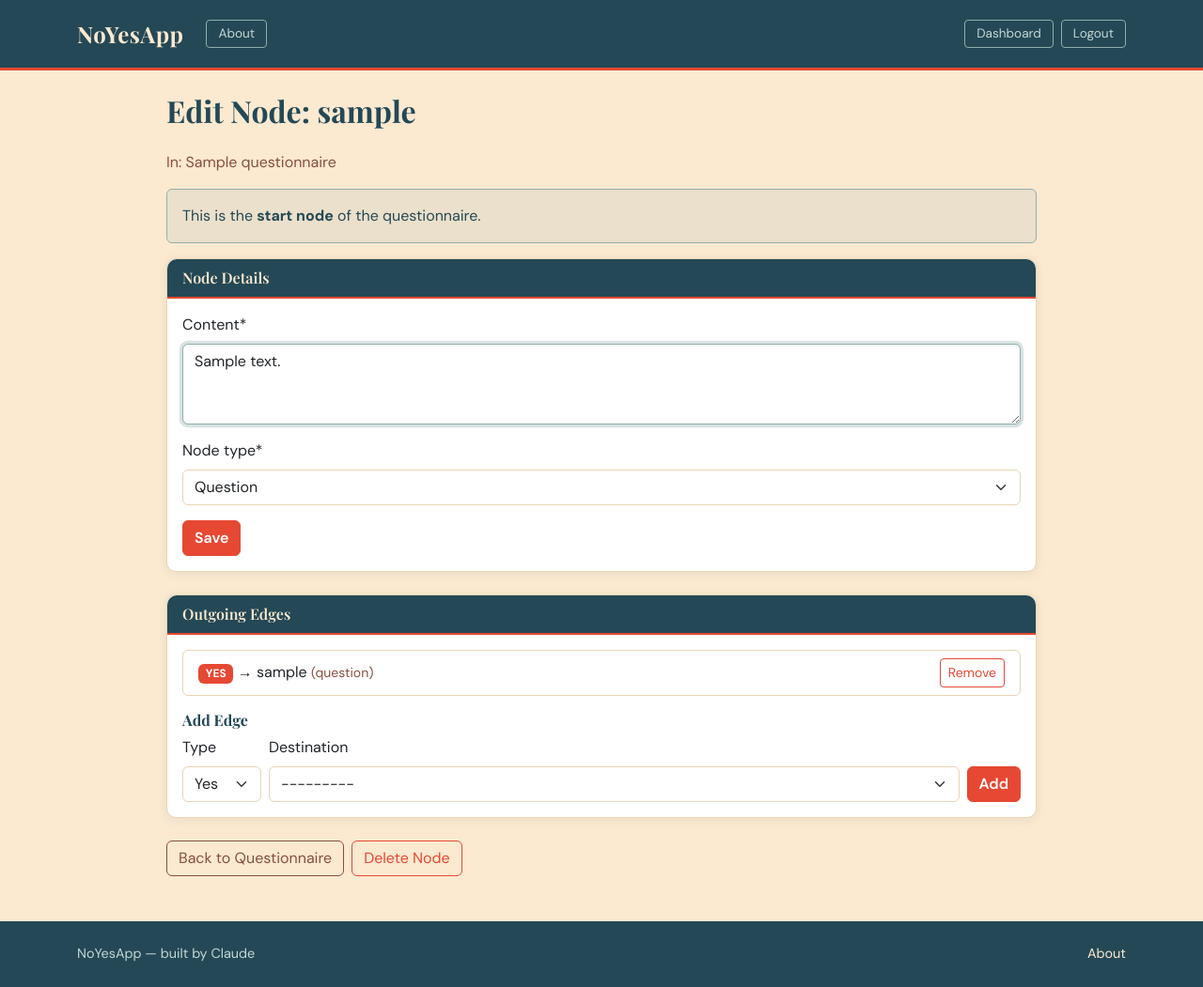
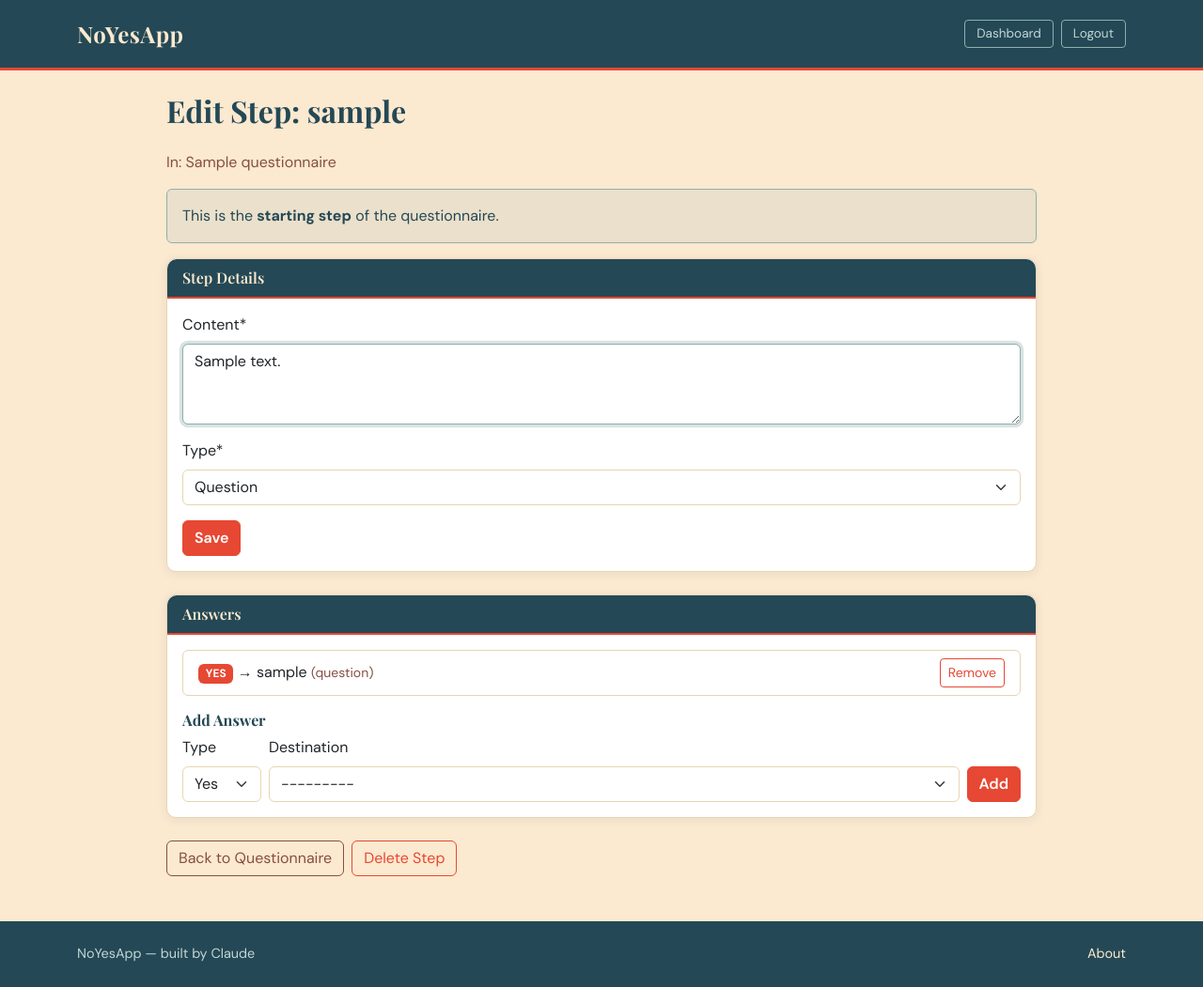
Before and after one commit to EmbeddedApprentice/NoYesApp, a Django app: a page that uses templates/base.html in a window 1280 px wide. Shown: the whole page at 94% size. Run offline with Django 5.2, Linux system fonts and the light colour scheme; a user stored in the database is signed in; tables that the repository leaves empty hold one stand-in row (values such as "Sample post"); some libraries are stand-ins or nearby versions.

Commit message:
feat: first site review changes
Rename UI terminology from nodes/edges to steps/answers, show terminal
node content with Done button before completion, and remove About link
from navbar (kept in footer).

Co-Authored-By: Claude Opus 4.6 <noreply@anthropic.com>

```diff
--- a/noyesapp/interfaces/http/forms.py
+++ b/noyesapp/interfaces/http/forms.py
@@ -77,6 +77,7 @@ class NodeForm(forms.ModelForm):  # type: ignore[type-arg]
     class Meta:
         model = Node
         fields = ("content", "node_type")
+        labels = {"node_type": "Type"}
         widgets = {
             "content": forms.Textarea(
                 attrs={"class": "form-control", "rows": 3, "autofocus": True}
--- a/noyesapp/interfaces/http/views.py
+++ b/noyesapp/interfaces/http/views.py
@@ -121,7 +121,7 @@ def start_questionnaire_view(
             request,
             "player/error.html",
             {
-                "message": "This questionnaire has no start node.",
+                "message": "This questionnaire has no starting step.",
             },
         )
 
@@ -226,14 +226,6 @@ def answer_node_view(
 
     record_answer_and_advance(session, node, answer_type, destination)
 
-    # If destination is terminal, mark complete and redirect to completion page
-    if destination.node_type == Node.NodeType.TERMINAL:  # pyright: ignore[reportUnknownMemberType]
-        complete_session(session)
-        return redirect(
-            "complete_questionnaire",
-            questionnaire_slug=questionnaire_slug,
-        )
-
     dest_slug: str = destination.slug  # pyright: ignore[reportUnknownMemberType, reportUnknownVariableType]
     return redirect(
         "play_node",
@@ -245,26 +237,47 @@ def answer_node_view(
 def complete_questionnaire_view(
     request: HttpRequest, questionnaire_slug: str
 ) -> HttpResponse:
-    """Show the completion page for a questionnaire."""
+    """Complete and show the completion page for a questionnaire."""
     questionnaire = get_questionnaire_by_slug(questionnaire_slug)
 
-    # Try to find the completed session to show the path
     user = request.user if request.user.is_authenticated else None
     session_key = request.session.session_key or ""
 
-    filters: dict[str, object] = {
+    from noyesapp.data.models import QuestionnaireSession
+
+    # On POST, complete the active session
+    if request.method == "POST":
+        active_filters: dict[str, object] = {
+            "questionnaire": questionnaire,
+            "is_complete": False,
+        }
+        if user is not None:
+            active_filters["user"] = user
+        else:
+            active_filters["session_key"] = session_key
+
+        active_session = (
+            QuestionnaireSession.objects.filter(**active_filters)
+            .order_by("-started_at")
+            .first()
+        )
+        if active_session is not None:
+            complete_session(active_session)
+
+    # Find the completed session to show the path
+    completed_filters: dict[str, object] = {
         "questionnaire": questionnaire,
         "is_complete": True,
     }
     if user is not None:
-        filters["user"] = user
+        completed_filters["user"] = user
     else:
-        filters["session_key"] = session_key
-
-    from noyesapp.data.models import QuestionnaireSession
+        completed_filters["session_key"] = session_key
 
     session = (
-        QuestionnaireSession.objects.filter(**filters).order_by("-completed_at").first()
+        QuestionnaireSession.objects.filter(**completed_filters)
+        .order_by("-completed_at")
+        .first()
     )
 
     responses: object = get_session_responses(session) if session else []
--- a/templates/base.html
+++ b/templates/base.html
@@ -27,11 +27,6 @@
                 <span class="navbar-toggler-icon"></span>
             </button>
             <div class="collapse navbar-collapse" id="navbarNav">
-                <ul class="navbar-nav me-auto">
-                    <li class="nav-item ms-2">
-                        <a class="btn btn-outline-light btn-sm" href="{% url 'about' %}">About</a>
-                    </li>
-                </ul>
                 <ul class="navbar-nav ms-auto align-items-center">
                     {% if user.is_authenticated %}
                     <li class="nav-item">
--- a/templates/editor/add_node.html
+++ b/templates/editor/add_node.html
@@ -1,18 +1,18 @@
 {% extends "base.html" %}
 {% load crispy_forms_tags %}
 
-{% block title %}Add Node — {{ questionnaire.title }} — NoYesApp{% endblock %}
+{% block title %}Add Step — {{ questionnaire.title }} — NoYesApp{% endblock %}
 
 {% block content %}
 <div class="row justify-content-center">
     <div class="col-md-8">
-        <h2 class="mb-4">Add Node to {{ questionnaire.title }}</h2>
+        <h2 class="mb-4">Add Step to {{ questionnaire.title }}</h2>
 
         <form method="post">
             {% csrf_token %}
             {{ form|crispy }}
             <div class="mt-3">
-                <button type="submit" class="btn btn-primary">Add Node</button>
+                <button type="submit" class="btn btn-primary">Add Step</button>
                 <a href="{% url 'edit_questionnaire' user_slug=profile_user.slug questionnaire_slug=questionnaire.slug %}"
                    class="btn btn-outline-secondary">Cancel</a>
             </div>
--- a/templates/editor/delete_questionnaire.html
+++ b/templates/editor/delete_questionnaire.html
@@ -9,7 +9,7 @@
 
         <div class="alert alert-danger" role="alert">
             <strong>Are you sure?</strong> This will permanently delete
-            <strong>{{ questionnaire.title }}</strong> and all its nodes and edges.
+            <strong>{{ questionnaire.title }}</strong> and all its steps and answers.
             This action cannot be undone.
         </div>
 
--- a/templates/editor/edit_node.html
+++ b/templates/editor/edit_node.html
@@ -1,22 +1,22 @@
 {% extends "base.html" %}
 {% load crispy_forms_tags %}
 
-{% block title %}Edit Node — {{ questionnaire.title }} — NoYesApp{% endblock %}
+{% block title %}Edit Step — {{ questionnaire.title }} — NoYesApp{% endblock %}
 
 {% block content %}
 <div class="row justify-content-center">
     <div class="col-md-10">
-        <h2 class="mb-4">Edit Node: {{ node.slug }}</h2>
+        <h2 class="mb-4">Edit Step: {{ node.slug }}</h2>
         <p class="text-muted">In: {{ questionnaire.title }}</p>
 
         {% if is_start_node %}
         <div class="alert alert-info" role="alert">
-            This is the <strong>start node</strong> of the questionnaire.
+            This is the <strong>starting step</strong> of the questionnaire.
         </div>
         {% endif %}
 
         <div class="card mb-4">
-            <div class="card-header">Node Details</div>
+            <div class="card-header">Step Details</div>
             <div class="card-body">
                 <form method="post">
                     {% csrf_token %}
@@ -27,7 +27,7 @@
         </div>
 
         <div class="card mb-4">
-            <div class="card-header">Outgoing Edges</div>
+            <div class="card-header">Answers</div>
             <div class="card-body">
                 {% if outgoing_edges %}
                 <div class="list-group mb-3">
@@ -47,10 +47,10 @@
                     {% endfor %}
                 </div>
                 {% else %}
-                <p class="text-muted mb-3">No outgoing edges.</p>
+                <p class="text-muted mb-3">No answers yet.</p>
                 {% endif %}
 
-                <h6>Add Edge</h6>
+                <h6>Add Answer</h6>
                 <form method="post"
                       action="{% url 'add_edge' user_slug=profile_user.slug questionnaire_slug=questionnaire.slug node_slug=node.slug %}"
                       class="row g-2 align-items-end">
@@ -74,7 +74,7 @@
             <a href="{% url 'edit_questionnaire' user_slug=profile_user.slug questionnaire_slug=questionnaire.slug %}"
                class="btn btn-outline-secondary">Back to Questionnaire</a>
             <a href="{% url 'delete_node' user_slug=profile_user.slug questionnaire_slug=questionnaire.slug node_slug=node.slug %}"
-               class="btn btn-outline-danger">Delete Node</a>
+               class="btn btn-outline-danger">Delete Step</a>
         </div>
     </div>
 </div>
```
Also changed, not shown: noyesapp/actions/questionnaires.py (+7 -7 lines), templates/editor/delete_node.html (+5 -5 lines), templates/editor/edit_questionnaire.html (+4 -4 lines), templates/player/_node_partial.html (+5 -4 lines), tests/test_editor.py (+1 -1 lines), tests/test_pages.py (+1 -1 lines), tests/test_player.py (+20 -9 lines), tests/test_questionnaires.py (+2 -2 lines).
